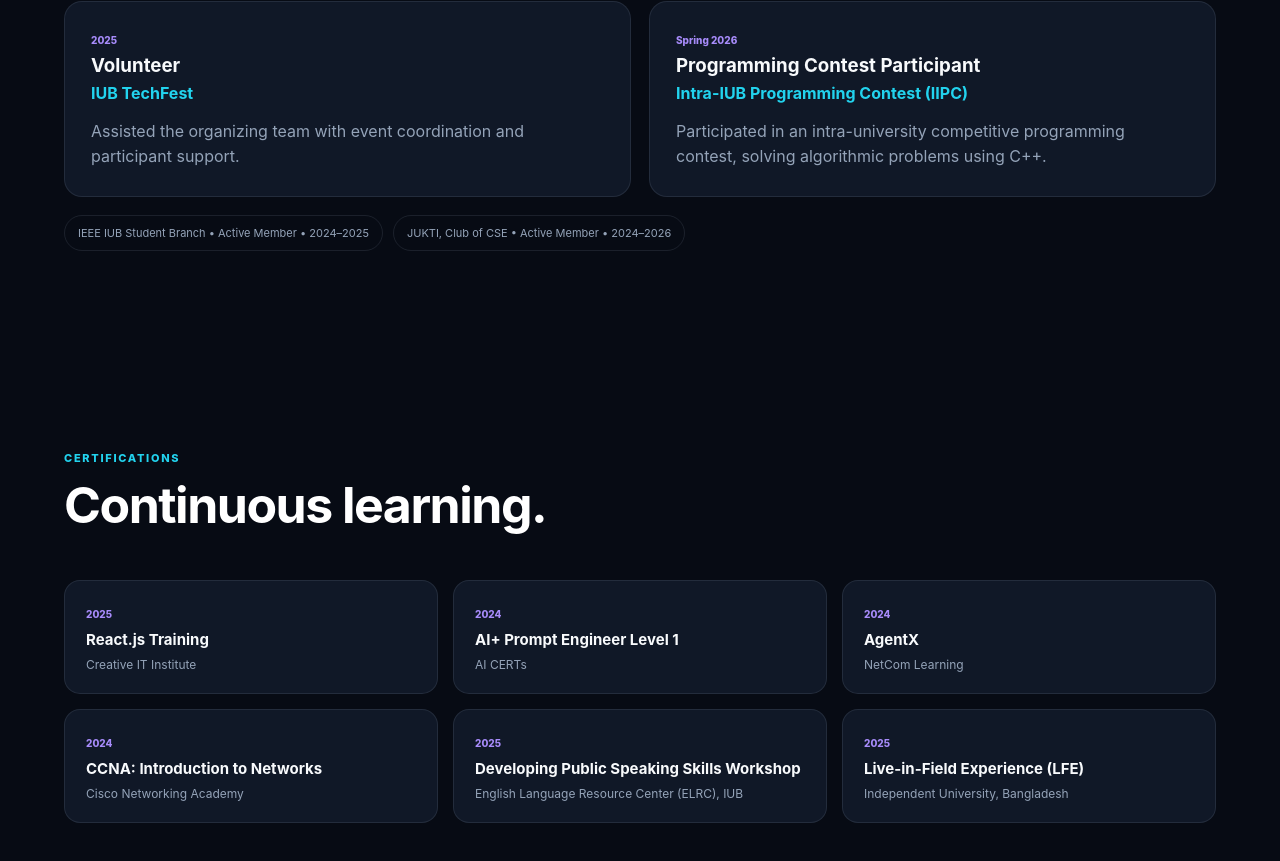
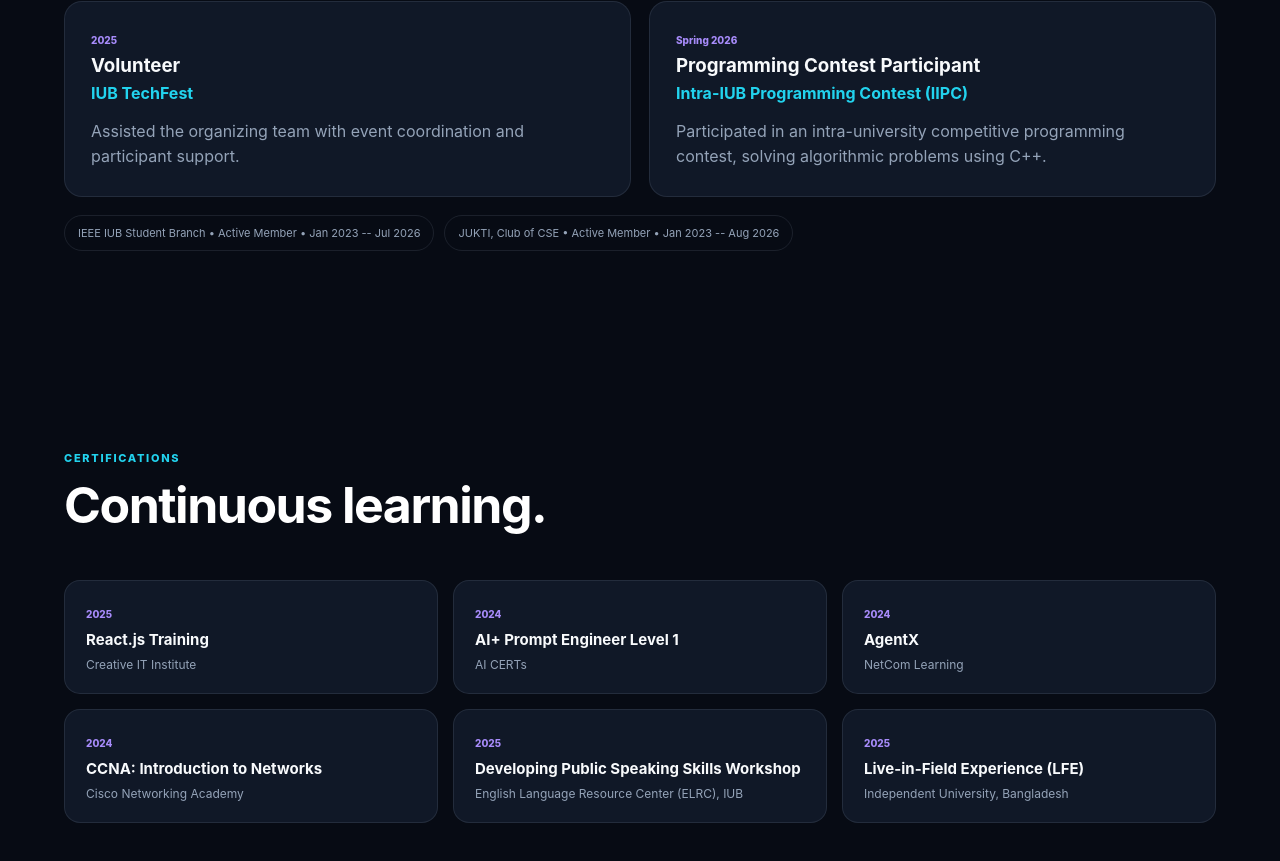
Before and after one commit to Mahmudul-Opu/mahmudul-portfolio, a React (Vite) app: page / in a window 1280 px wide. Shown: the part 5913-6774 px from the top of the page. Built offline with nearby package versions, Linux system fonts and the light colour scheme.

Commit message:
Update portfolio experience and membership details

```diff
--- a/src/components/Experience.jsx
+++ b/src/components/Experience.jsx
@@ -68,13 +68,13 @@ function Experience() {
                 <span>
                     IEEE IUB Student Branch
                     • Active Member
-                    • 2024–2025
+                    • Jan 2023 -- Jul 2026
                 </span>
 
                 <span>
                     JUKTI, Club of CSE
                     • Active Member
-                    • 2024–2026
+                    • Jan 2023 -- Aug 2026
                 </span>
 
             </div>
```
Also changed, not shown: 1 other file (tests, documents, lock files or other folders).
